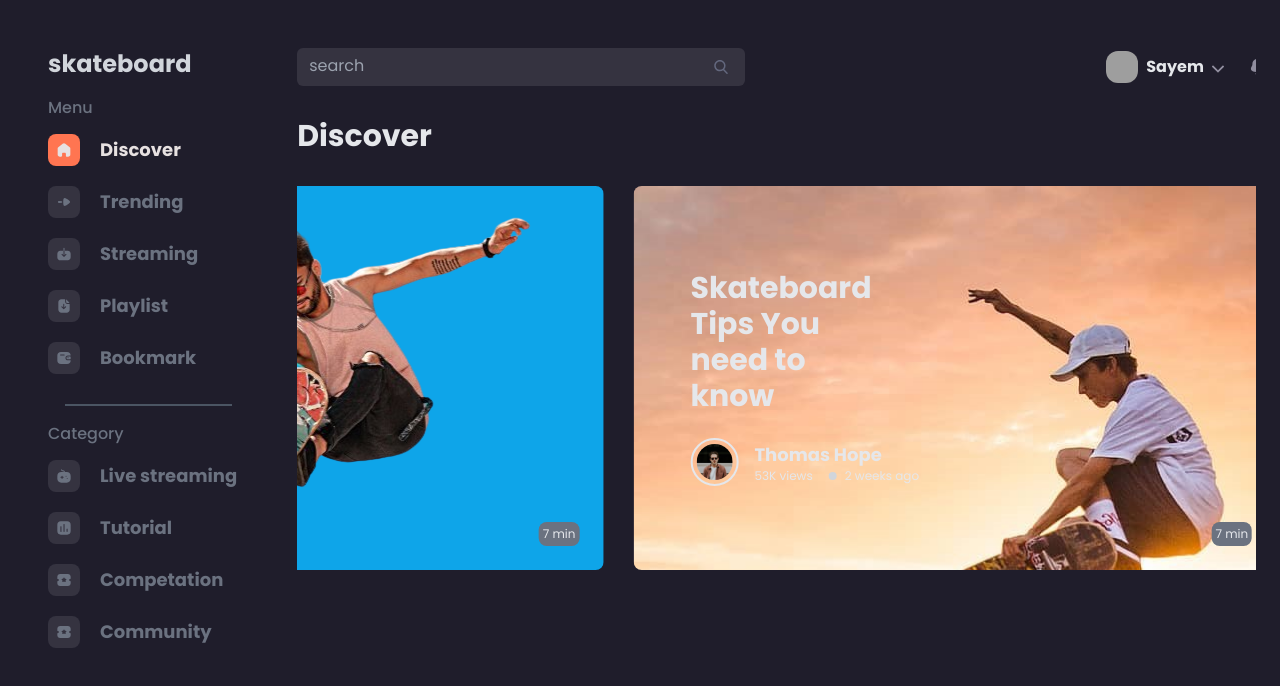
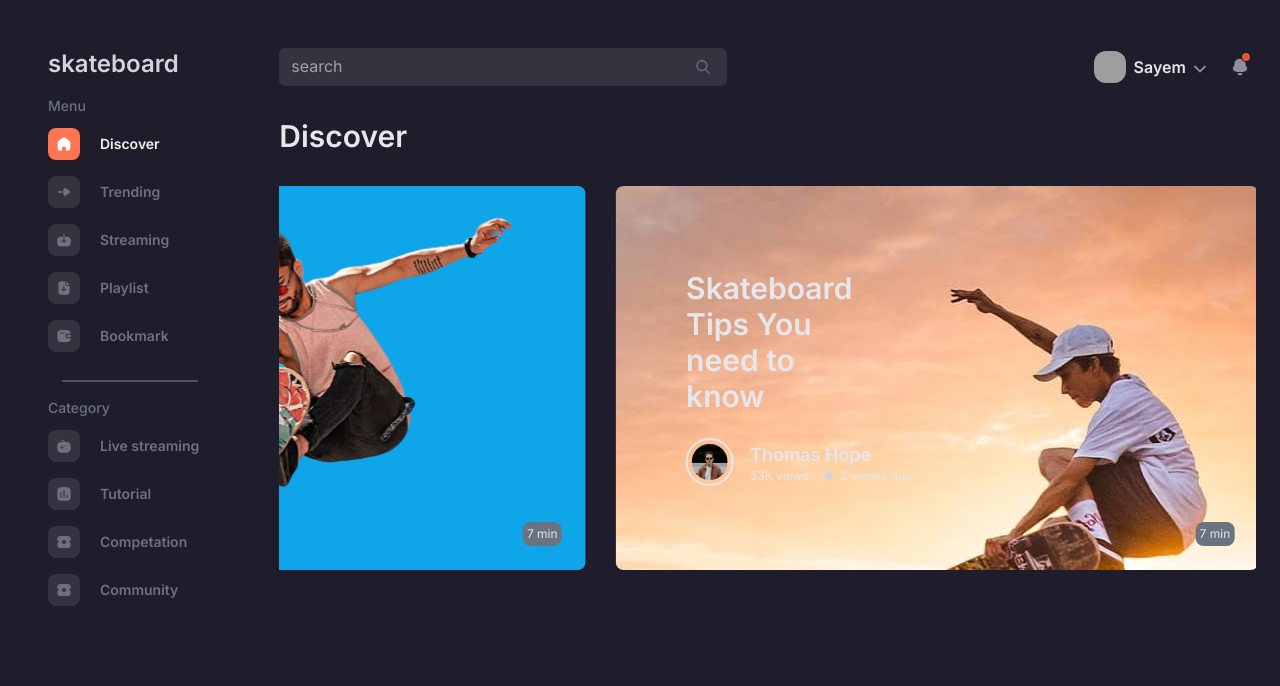
Before and after one commit to kazi331/skateboard, a React (Vite) app: page / in a window 1280 px wide. Shown: the top 686 px of the page. Built offline with nearby package versions, Linux system fonts and the light colour scheme; grey boxes are pictures that could not be loaded.

Commit message:
hover bg added text size reduced

```diff
--- a/src/components/NavItem.jsx
+++ b/src/components/NavItem.jsx
@@ -1,12 +1,12 @@
 import React from 'react'
 import { NavLink } from 'react-router-dom'
 
-const NavItem = ({ to, Icon, identifier, active = "active2", label = "Label" }) => {
+const NavItem = ({ to, Icon, identifier, active = "active1", label = "Label" }) => {
     console.log(identifier)
     return (
-        <NavLink className={`hover:text-gray-300  flex items-center gap-x-2 py-1 group ${identifier}`} to={to}>
-            <Icon className={`transition-all w-10 md:w-8  h-10 md:h-8 p-2 bg-inactiveBg group-hover:bg-${active} group-hover:text-gray-200 rounded-lg relative `} />
-            <span className=' opacity-0 w-0 overflow-hidden group-hover:w-auto md:w-auto absolute  translate-x-0 group-hover:opacity-100 group-hover:translate-x-11 transition-all whitespace-nowrap  bg-inactiveBg md:bg-transparent px-3 py-1  text-sm md:text-lg  rounded md:translate-x-0 md:group-hover:translate-x-0 md:opacity-100  md:static group-hover:block md:block'> {label}</span>
+        <NavLink className={`hover:text-gray-300 nav-item flex items-center gap-x-2 py-1 group ${identifier}`} to={to}>
+            <Icon className={`transition-all w-10 md:w-8  h-10 md:h-8 p-2 bg-inactiveBg  group-hover:text-white rounded-lg relative `} />
+            <span className=' opacity-0 w-0 overflow-hidden group-hover:w-auto md:w-auto absolute  translate-x-0 group-hover:opacity-100 group-hover:translate-x-11 transition-all whitespace-nowrap  bg-inactiveBg md:bg-transparent px-3 py-1  rounded md:translate-x-0 md:group-hover:translate-x-0 md:opacity-100  md:static group-hover:block md:block'> {label}</span>
         </NavLink>
     )
 }
--- a/src/components/layout/Navbar.jsx
+++ b/src/components/layout/Navbar.jsx
@@ -9,10 +9,10 @@ import NavItem from '../NavItem'
 
 const Navbar = () => {
   return (
-    <div className='w-2/12  min-w-min max-w-min p-6 text-gray-500 max-h-[calc(100vh-60px)] overflow-auto '>
+    <div className='w-2/12   min-w-min max-w-min p-6 text-gray-500  '>
       <h1 className='text-2xl font-semibold mb-4 text-gray-300 hidden md:block'>skateboard</h1>
-      <h1 className='text-4xl font-semibold mb-8 text-gray-300 text-center bg-active2  rounded-full md:hidden'>S</h1>
-      <div className='font-semibold space-y-4'>
+      <h1 className='text-4xl font-semibold mb-8 text-gray-300 w-10 h-10  text-center bg-active3  rounded-full md:hidden'>S</h1>
+      <div className='font-semibold space-y-4 pr-5 text-sm max-h-[calc(100vh-50px)] overflow-auto'>
         <div className='flex flex-col gap-y-2 mb-6'>
           <h2 className='font-medium hidden md:block'>Menu</h2>
           {/* <NavLink className='hover:text-gray-300 flex items-center gap-x-2 discover group' to="/">
@@ -25,7 +25,7 @@ const Navbar = () => {
           <NavItem label='Bookmark' Icon={BookmarkIcon} to="/bookmark" identifier="bookmark" active="active5" />
 
         </div>
-        <hr className='border  border-gray-600 w-10/12 mx-auto ' />
+        <hr className='border border-gray-600 w-10/12 mx-auto ' />
         <div className='flex flex-col gap-y-2 '>
           <h2 className='font-medium hidden md:block'>Category</h2>
           <NavItem label='Live streaming' Icon={LivekIcon} to="/category/live" identifier="discover" active="active1" />
--- a/src/index.css
+++ b/src/index.css
@@ -1,31 +1,69 @@
-@import url('https://fonts.googleapis.com/css2?family=Poppins:wght@300;400;500;700&display=swap');
+@import url("https://fonts.googleapis.com/css2?family=Inter:wght@300;400;500;600&display=swap");
+
 @tailwind base;
 @tailwind components;
 @tailwind utilities;
 
 /* font poppins  */
 
+* {
+   outline: none;
+   box-sizing: border-box;
+}
+
+html {
+   box-sizing: border-box;
+   -webkit-font-smoothing: antialiased;
+}
+
 body{
-   font-family: 'Poppins', sans-serif;
+   font-family: 'Inter', sans-serif;
 }
+
+
 .active{
-    color: #e7e1e1;
+    color: #f1f1f1;
 }
+
+
 .active.discover svg{
+   @apply bg-active1 text-white
+}
+.active.trending svg{
+   @apply bg-active2 text-white
+}
+.active.streaming svg{
+   @apply bg-active3 text-white
+}
+.active.playlist svg{
+   @apply bg-active4 text-white
+}
+.active.bookmark svg{
+   @apply bg-active5 text-white
+}
+
+
+/* hover bg change  */
+.nav-item.discover:hover svg {
    @apply bg-active1
 }
-.active.trending svg{
+.nav-item.trending:hover svg {
    @apply bg-active2
 }
-.active.streaming svg{
+
+.nav-item.streaming:hover svg {
    @apply bg-active3
 }
-.active.playlist svg{
+
+.nav-item.playlist:hover svg {
    @apply bg-active4
 }
-.active.bookmark svg{
+
+.nav-item.bookmark:hover svg {
    @apply bg-active5
 }
+
+
 header .search{
     background-image: url("data: image/svg+xml;charset=UTF-8,%3csvg xmlns='http://www.w3.org/2000/svg' viewBox='0 0 56.966 56.966' fill='%23717790c7' %3e%3cpath d='M55.146 51.887L41.588 37.786A22.926 22.926 0 0046.984 23c0-12.682-10.318-23-23-23s-23 10.318-23 23 10.318 23 23 23c4.761 0 9.298-1.436 13.177-4.162l13.661 14.208c.571.593 1.339.92 2.162.92.779 0 1.518-.297 2.079-.837a3.004 3.004 0 00.083-4.242zM23.984 6c9.374 0 17 7.626 17 17s-7.626 17-17 17-17-7.626-17-17 7.626-17 17-17z' /%3e%3c/svg%3e");
     background-repeat: no-repeat;
```
